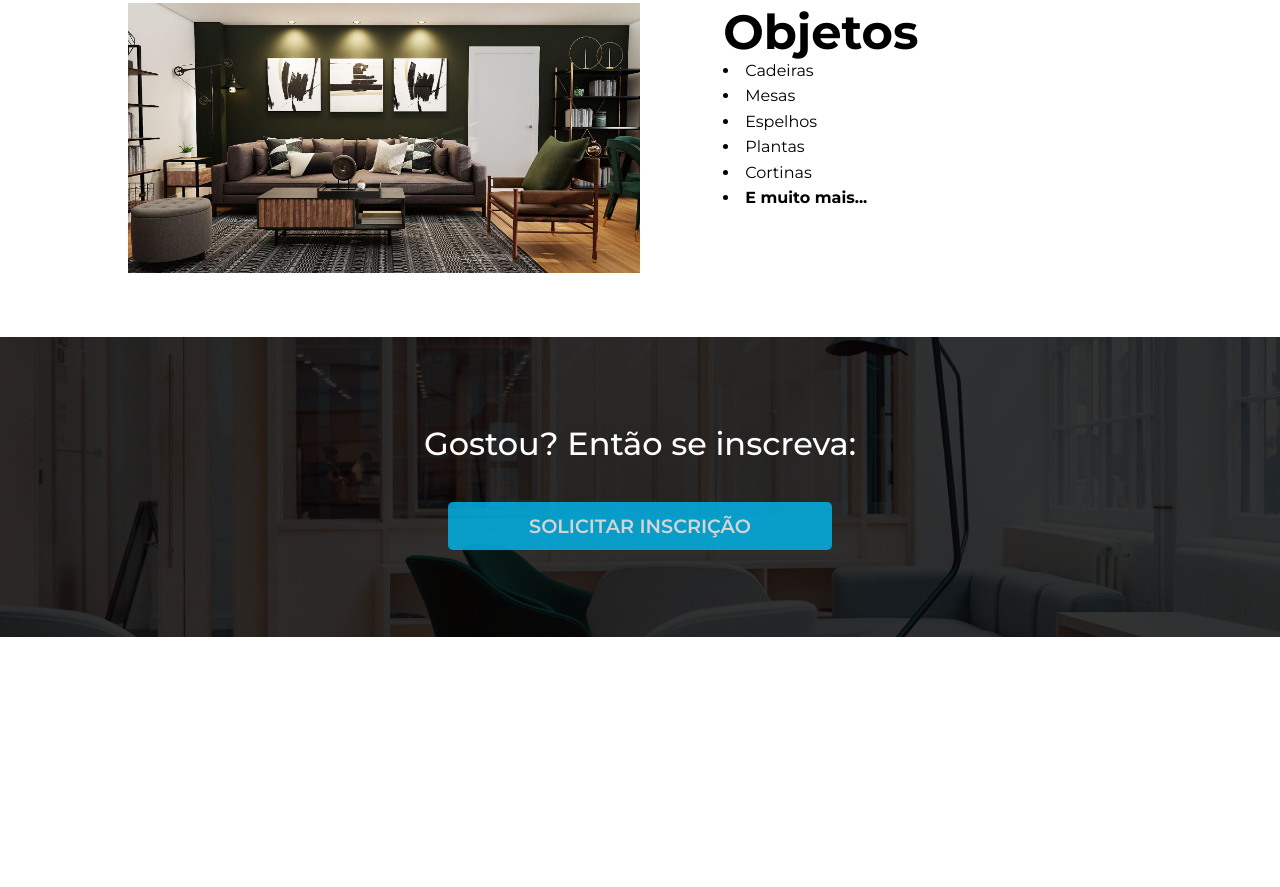
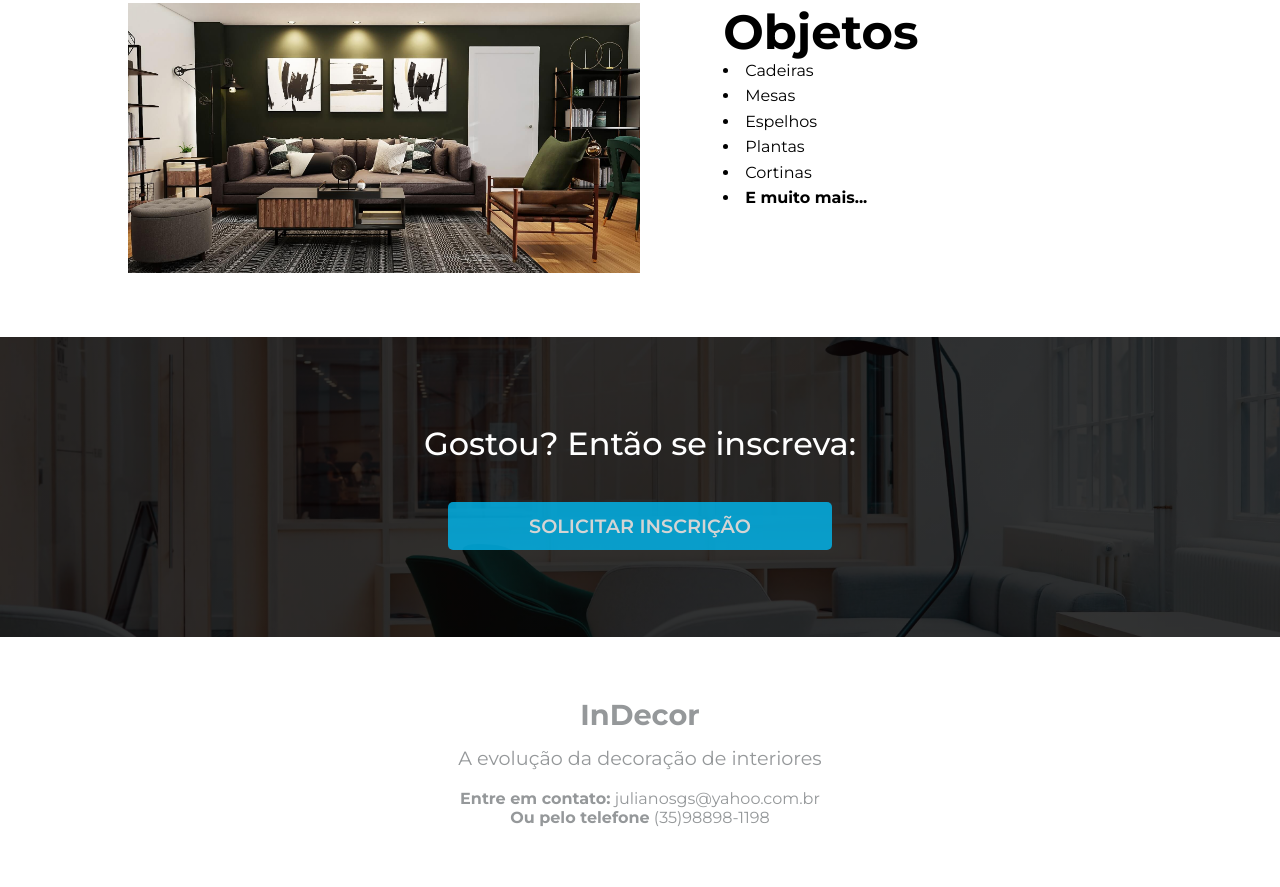
Before and after one commit to julianossgs/Landing-Page, a plain HTML site: page index.html in a window 1280 px wide. Shown: the part 2606-3493 px from the top of the page. Before the commit the page ends 3243 px from the top, so only its background shows below. Drawn offline with nearby package versions, Linux system fonts and the light colour scheme.

Commit message:
Html/Css secao footer

```diff
--- a/Css/styles.css
+++ b/Css/styles.css
@@ -266,3 +266,27 @@
     font-weight: 600;
     font-size: 1.2em;
 }
+
+/* Footer */
+#footer{
+   text-align: center;
+   color: var(--secondary);
+   height: 250px;
+   display: flex;
+   flex-direction: column;
+   justify-content: center;
+}
+
+#footer h3{
+    font-size: 1.80em;
+    margin-bottom: 0.5em;
+}
+
+#footer p:nth-child(2){
+    margin-bottom: 1em;
+    font-size: 1.2em;
+}
+
+#footer span{
+    font-weight: bold;
+}
--- a/index.html
+++ b/index.html
@@ -164,5 +164,14 @@
         <button class="btn">Solicitar Inscrição</button>
 
       </section>
+
+      <!--Footer-->
+      <footer id="footer">
+        <h3>InDecor</h3>
+        <p>A evolução da decoração de interiores</p>
+        <p><span>Entre em contato:</span> julianosgs@yahoo.com.br</p>
+        <p><span>Ou pelo telefone</span> (35)98898-1198</p>
+
+      </footer>
     </body>
 </html>
```
